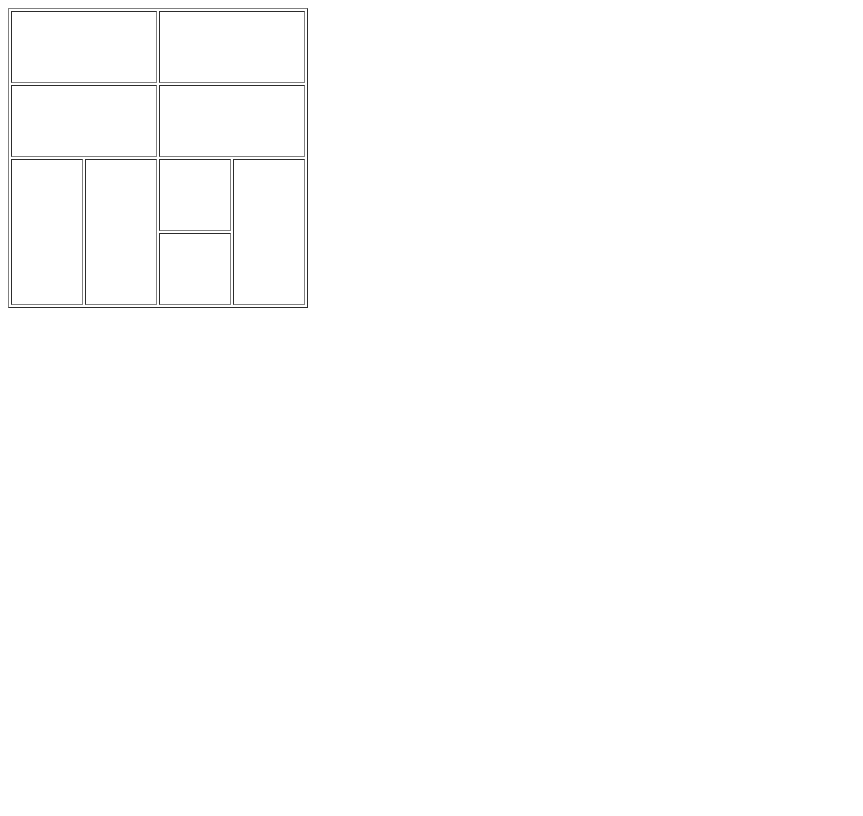
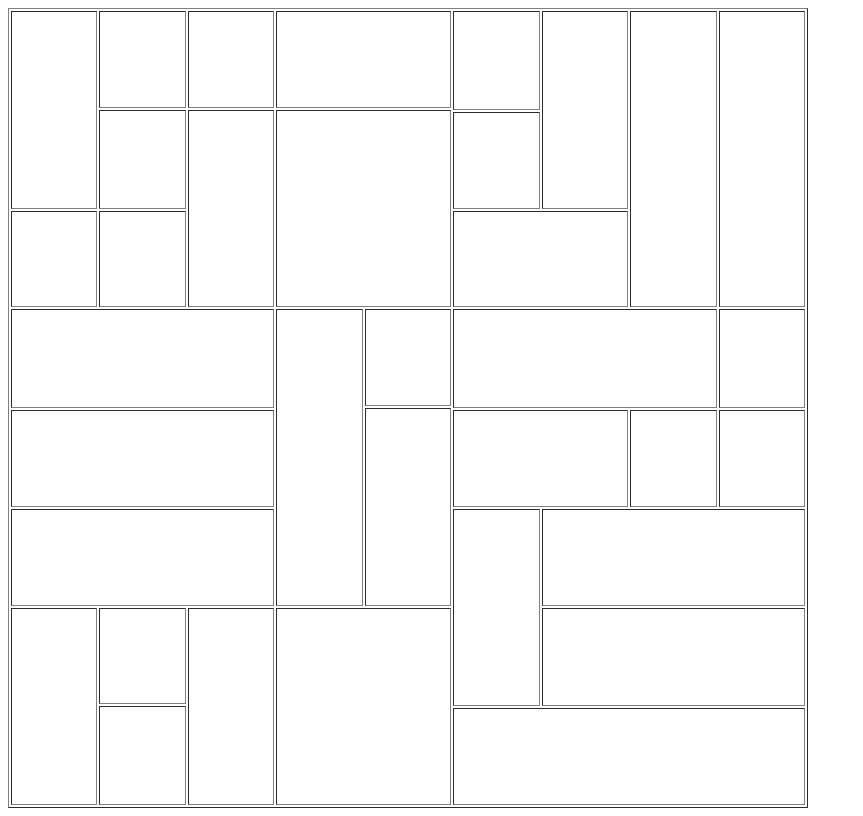
Before and after one commit to eliso1303/html-and-css-practice, a plain HTML site: page 3-images-&-tables/index.html in a window 1280 px wide. Shown: the whole page, without its empty margins (0-863 px from the left). Drawn offline with Linux system fonts and the light colour scheme.

Commit message:
feat(3-images-&-tables): Finish practice-3

```diff
--- a/3-images-&-tables/index.html
+++ b/3-images-&-tables/index.html
@@ -7,24 +7,64 @@
     <title>Document</title>
 </head>
 <body>
-    <table border="1" width="300" height="300">
+    <table border="1" width="800" height="800">
         <tr>
+            <td rowspan="3"></td>
+            <td></td>
+            <td></td>
             <td colspan="2"></td>
-            <td colspan="2"></td>
-        </tr>
-        <tr>
-            <td colspan="2"></td>
-            <td colspan="2"></td>
+            <td rowspan="2"></td>
+            <td rowspan="3"></td>
+            <td rowspan="4"></td>
+            <td rowspan="4"></td>
         </tr>
         <tr>
             <td rowspan="2"></td>
-            <td rowspan="2"></td>
-            <td></td>
-            <td rowspan="2"></td>
+            <td rowspan="3"></td>
+            <td rowspan="3" colspan="2"></td>
         </tr>
         <tr>
             <td></td>
         </tr>
+        <tr>
+            <td></td>
+            <td></td>
+            <td colspan="2"></td>
+        </tr>
+        <tr>
+            <td colspan="3" rowspan="2"></td>
+            <td rowspan="4"></td>
+            <td></td>
+            <td colspan="3" rowspan="2"></td>
+            <td rowspan="2"></td>
+        </tr>
+        <tr>
+            <td rowspan="3"></td>
+        </tr>
+        <tr>
+            <td colspan="3"></td>
+            <td colspan="2"></td>
+            <td></td>
+            <td></td>
+        </tr>
+        <tr>
+            <td colspan="3"></td>
+            <td rowspan="3"></td>
+            <td colspan="3"></td>
+        </tr>
+        <tr>
+            <td rowspan="3"></td>
+            <td></td>
+            <td rowspan="3"></td>
+            <td colspan="2" rowspan="3"></td>
+            <td colspan="3" rowspan="2"></td>
+        </tr>
+        <tr>
+            <td rowspan="2"></td>
+        </tr>
+        <tr>
+            <td colspan="4"></td>
+        </tr>
     </table>
 </body>
 </html>
```
